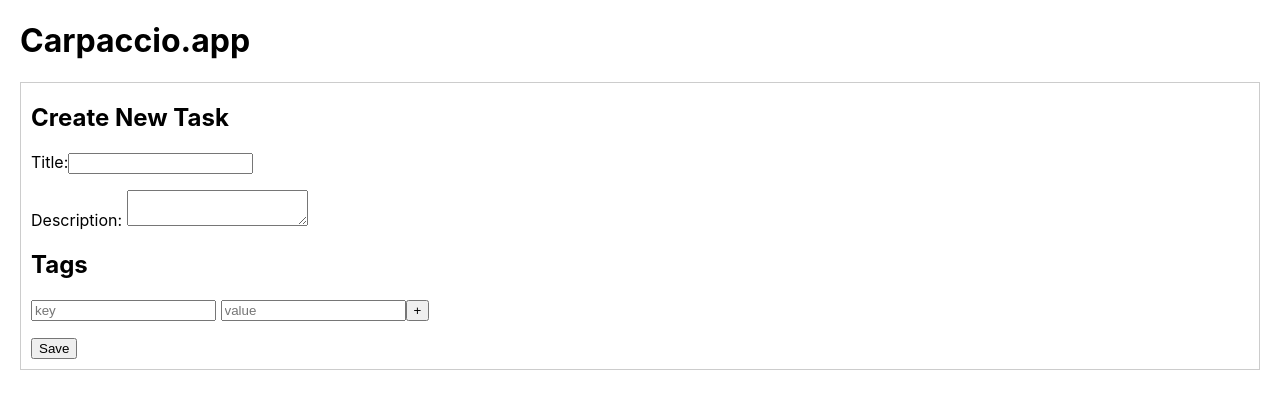
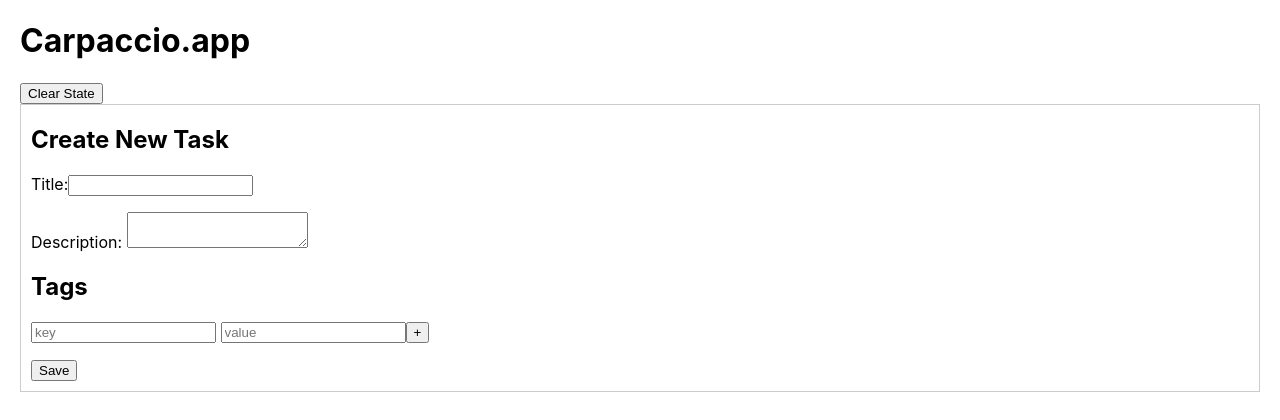
Before and after one commit to andrew8088/carpaccio, a React (Create React App) app: page / in a window 1280 px wide. Shown: the top 420 px of the page. Built offline with nearby package versions, Linux system fonts and the light colour scheme.

Commit message:
localstorage support

```diff
--- a/src/App.tsx
+++ b/src/App.tsx
@@ -3,8 +3,17 @@
 import NewTaskForm from "./NewTaskForm";
 import TaskList from "./TaskList";
 
+const STORAGE_KEY = "my-tasks";
+
 export default function App() {
-  const [tasks, setTasks] = useState<Task[]>([]);
+  const [tasks, setTasksState] = useState<Task[]>(
+    JSON.parse(localStorage.getItem(STORAGE_KEY) || "[]")
+  );
+
+  const setTasks = (tasks: Task[]) => {
+    setTasksState(tasks);
+    localStorage.setItem(STORAGE_KEY, JSON.stringify(tasks));
+  };
 
   const saveNewTask = (task: DraftTask) =>
     setTasks([...tasks, { ...task, id: TaskUtils.getId(tasks) }]);
@@ -13,6 +22,8 @@
     <div className="main">
       <h1> Carpaccio.app </h1>
 
+      <button onClick={() => setTasks([])}> Clear State </button>
+
       <NewTaskForm saveNewTask={saveNewTask} />
 
       <TaskList tasks={tasks} />
```
